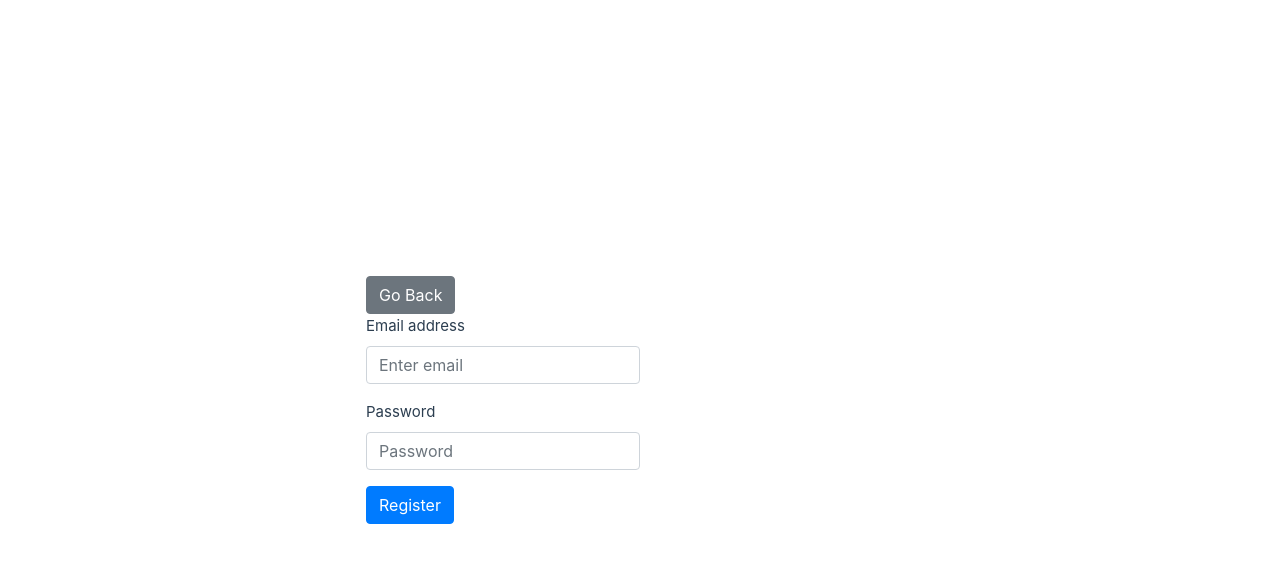
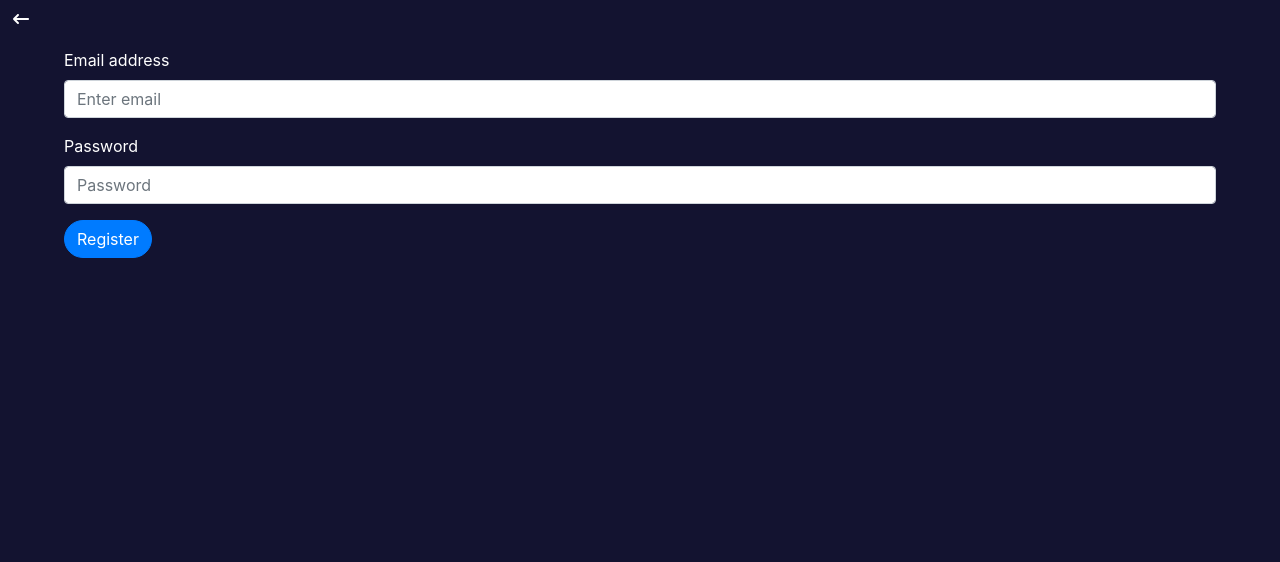
Before and after one commit to Rikku77/yc2210-vue, a Vue app in the folder yc2210-vue/: page /register in a window 1280 px wide. Shown: the top 562 px of the page. Built offline with nearby package versions, Linux system fonts and the light colour scheme; a web font is replaced by a local one.

Commit message:
basic styling changed

```diff
--- a/yc2210-vue/package.json
+++ b/yc2210-vue/package.json
@@ -11,6 +11,11 @@
     "lint": "eslint . --ext .vue,.js,.jsx,.cjs,.mjs,.ts,.tsx,.cts,.mts --fix --ignore-path .gitignore"
   },
   "dependencies": {
+    "@fortawesome/fontawesome-svg-core": "^6.2.0",
+    "@fortawesome/free-brands-svg-icons": "^6.2.0",
+    "@fortawesome/free-regular-svg-icons": "^6.2.0",
+    "@fortawesome/free-solid-svg-icons": "^6.2.0",
+    "@fortawesome/vue-fontawesome": "^3.0.1",
     "axios": "^1.1.3",
     "vue": "^3.2.41",
     "vue-router": "^4.1.5"
--- a/yc2210-vue/src/App.vue
+++ b/yc2210-vue/src/App.vue
@@ -7,65 +7,5 @@
 </template>
 
 <style scoped>
-header {
-  line-height: 1.5;
-  max-height: 100vh;
-}
 
-.logo {
-  display: block;
-  margin: 0 auto 2rem;
-}
-
-nav {
-  width: 100%;
-  font-size: 12px;
-  text-align: center;
-  margin-top: 2rem;
-}
-
-nav a.router-link-exact-active {
-  color: var(--color-text);
-}
-
-nav a.router-link-exact-active:hover {
-  background-color: transparent;
-}
-
-nav a {
-  display: inline-block;
-  padding: 0 1rem;
-  border-left: 1px solid var(--color-border);
-}
-
-nav a:first-of-type {
-  border: 0;
-}
-
-@media (min-width: 1024px) {
-  header {
-    display: flex;
-    place-items: center;
-    padding-right: calc(var(--section-gap) / 2);
-  }
-
-  .logo {
-    margin: 0 2rem 0 0;
-  }
-
-  header .wrapper {
-    display: flex;
-    place-items: flex-start;
-    flex-wrap: wrap;
-  }
-
-  nav {
-    text-align: left;
-    margin-left: -1rem;
-    font-size: 1rem;
-
-    padding: 1rem 0;
-    margin-top: 1rem;
-  }
-}
 </style>
--- a/yc2210-vue/src/assets/base.css
+++ /dev/null
@@ -1,74 +0,0 @@
-/* color palette from <https://github.com/vuejs/theme> */
-:root {
-  --vt-c-white: #ffffff;
-  --vt-c-white-soft: #f8f8f8;
-  --vt-c-white-mute: #f2f2f2;
-
-  --vt-c-black: #181818;
-  --vt-c-black-soft: #222222;
-  --vt-c-black-mute: #282828;
-
-  --vt-c-indigo: #2c3e50;
-
-  --vt-c-divider-light-1: rgba(60, 60, 60, 0.29);
-  --vt-c-divider-light-2: rgba(60, 60, 60, 0.12);
-  --vt-c-divider-dark-1: rgba(84, 84, 84, 0.65);
-  --vt-c-divider-dark-2: rgba(84, 84, 84, 0.48);
-
-  --vt-c-text-light-1: var(--vt-c-indigo);
-  --vt-c-text-light-2: rgba(60, 60, 60, 0.66);
-  --vt-c-text-dark-1: var(--vt-c-white);
-  --vt-c-text-dark-2: rgba(235, 235, 235, 0.64);
-}
-
-/* semantic color variables for this project */
-:root {
-  --color-background: var(--vt-c-white);
-  --color-background-soft: var(--vt-c-white-soft);
-  --color-background-mute: var(--vt-c-white-mute);
-
-  --color-border: var(--vt-c-divider-light-2);
-  --color-border-hover: var(--vt-c-divider-light-1);
-
-  --color-heading: var(--vt-c-text-light-1);
-  --color-text: var(--vt-c-text-light-1);
-
-  --section-gap: 160px;
-}
-
-@media (prefers-color-scheme: dark) {
-  :root {
-    --color-background: var(--vt-c-black);
-    --color-background-soft: var(--vt-c-black-soft);
-    --color-background-mute: var(--vt-c-black-mute);
-
-    --color-border: var(--vt-c-divider-dark-2);
-    --color-border-hover: var(--vt-c-divider-dark-1);
-
-    --color-heading: var(--vt-c-text-dark-1);
-    --color-text: var(--vt-c-text-dark-2);
-  }
-}
-
-*,
-*::before,
-*::after {
-  box-sizing: border-box;
-  margin: 0;
-  position: relative;
-  font-weight: normal;
-}
-
-body {
-  min-height: 100vh;
-  color: var(--color-text);
-  background: var(--color-background);
-  transition: color 0.5s, background-color 0.5s;
-  line-height: 1.6;
-  font-family: Inter, -apple-system, BlinkMacSystemFont, 'Segoe UI', Roboto, Oxygen, Ubuntu,
-    Cantarell, 'Fira Sans', 'Droid Sans', 'Helvetica Neue', sans-serif;
-  font-size: 15px;
-  text-rendering: optimizeLegibility;
-  -webkit-font-smoothing: antialiased;
-  -moz-osx-font-smoothing: grayscale;
-}
--- a/yc2210-vue/src/assets/main.css
+++ b/yc2210-vue/src/assets/main.css
@@ -1,35 +1,84 @@
-@import './base.css';
-
-#app {
-  max-width: 1280px;
-  margin: 0 auto;
-  padding: 2rem;
-
-  font-weight: normal;
+.fa-icon{
+  color: white;
 }
 
-a,
-.green {
-  text-decoration: none;
-  color: hsla(160, 100%, 37%, 1);
-  transition: 0.4s;
+* {
+  margin: 0;
+  padding: 0;
 }
 
-@media (hover: hover) {
-  a:hover {
-    background-color: hsla(160, 100%, 37%, 0.2);
-  }
+body {
+  position: relative;
+  background-color: rgb(19, 19, 48);
 }
 
-@media (min-width: 1024px) {
-  body {
-    display: flex;
-    place-items: center;
+main {
+  width: 90vw;
+  margin: 0 auto;
+}
+
+
+body h1, h2, h3, p, label {
+  color: white;
+}
+
+header {
+  background-color: rgb(28, 28, 72);
+  padding-top: 25px;
+  padding-bottom: 25px;
+  margin-bottom: 20px;
+}
+
+.NnG-logo-name {
+  gap: 10px;
+  width: 90vw;
+  display: grid;
+  justify-content: left;
   }
 
-  #app {
-    display: grid;
-    grid-template-columns: 1fr 1fr;
-    padding: 0 2rem;
-  }
+.NnG-logo-name img{
+  display:inline-block;
+  margin-left: 20px;
 }
+
+h1 {
+  font-size: 24px;
+  margin-bottom: 0;
+  align-self: center;
+}
+
+h2 {
+  font-size: 18px;
+  margin-top: 30px;
+}
+
+p {
+  margin-top: 20px;
+}
+
+.popup{
+  display: flex;
+  justify-content: right;
+
+}
+
+.btn {
+  border-radius: 50px;
+  margin-bottom: 10px;
+}
+
+footer {
+  background-color: rgb(28, 28, 72);
+  display: flex;
+  align-items: center;
+  justify-content: center;
+  padding: 30px 0px;
+  position: sticky;
+  bottom: 0;
+}
+
+footer .btn {
+  padding: 10px 75px;
+  color: white;
+  border-color: white;
+}
--- a/yc2210-vue/src/main.ts
+++ b/yc2210-vue/src/main.ts
@@ -1,10 +1,21 @@
 import { createApp } from 'vue'
 import App from './App.vue'
 import router from './router'
+import { library } from '@fortawesome/fontawesome-svg-core'
+import
+{
+    faArrowLeftLong
+} from '@fortawesome/free-solid-svg-icons'
+import { FontAwesomeIcon } from '@fortawesome/vue-fontawesome'
 
 import './assets/main.css'
 
+// Add icons to library
+library.add(faArrowLeftLong);
+
 const app = createApp(App)
+
+app.component("font-awesome-icon", FontAwesomeIcon)
 
 app.use(router)
 
--- a/yc2210-vue/src/views/RegisterView.vue
+++ b/yc2210-vue/src/views/RegisterView.vue
@@ -34,12 +34,15 @@ export default defineComponent({
 });
 </script>
 <template>
-    <form id="register-form" @submit.prevent>
-        <div>
-            <RouterLink to="/login">
-                <button class="btn btn-secondary">Go Back</button>
-            </RouterLink>
-        </div>
+    <div class="btn-back">
+        <RouterLink to="/login">
+            <button class="btn">
+                <font-awesome-icon class="fa-icon" icon="fa-arrow-left-long" />
+            </button>
+        </RouterLink>
+    </div>
+    <main>
+        <form id="register-form" @submit.prevent>
         <div class="form-group">
             <label for="email">Email address</label>
             <input type="email" class="form-control" id="email" name="email" placeholder="Enter email" required v-model="user.email">
@@ -53,6 +56,7 @@ export default defineComponent({
         </div>
         <button @click="saveUser" class="btn btn-primary">Register</button>
     </form>
+    </main>
 </template>
 <style>
 </style>
```
Also changed, not shown: yc2210-vue/src/assets/logo.svg (deleted), 1 other file (tests, documents, lock files or other folders).
